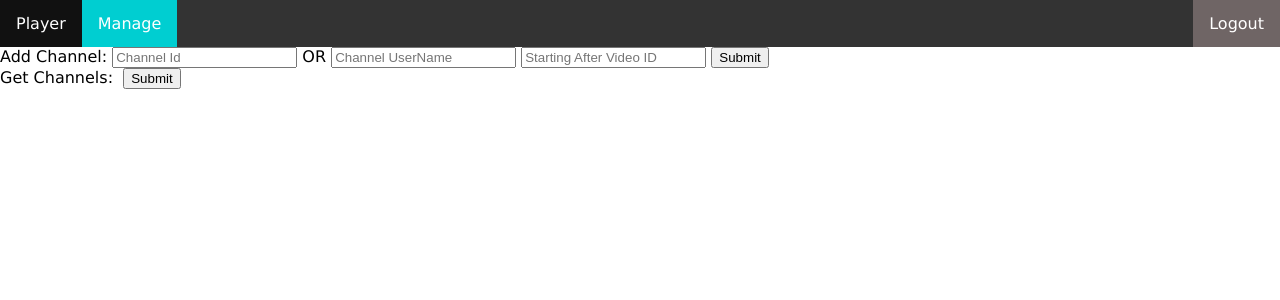
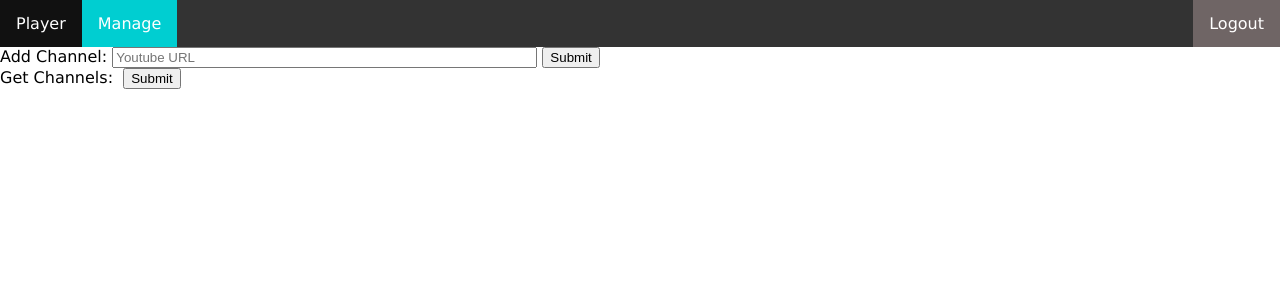
Before and after one commit to eduardoceretta/yqueuer, a Django app: page /manage/ in a window 1280 px wide. Shown: the top 300 px of the page. Run offline with Django 3.2, Linux system fonts and the light colour scheme; the visitor is signed in with stand-in values (Sample User, id 1); parts of the project's set-up code (start-up, migrations or seed data) failed here and were passed over.

Commit message:
Add video from url

```diff
--- a/frontend/templates/frontend/manage.html
+++ b/frontend/templates/frontend/manage.html
@@ -7,9 +7,7 @@
   <div id="add_channel">
     <span>
       Add Channel:
-      <input id="add_channel_channel_id" type="text" name="y_channel_id" placeholder="Channel Id"> OR
-      <input id="add_channel_channel_username" type="text" name="channel_username" placeholder="Channel UserName">
-      <input id="add_channel_last_y_video_id" type="text" name="last_y_video_id" placeholder="Starting After Video ID">
+      <input id="add_channel_youtube_url" type="text" size="50" name="youtube_url" placeholder="Youtube URL">
       <button id="add_channel_submit"> Submit </button>
       <span id="add_channel_result"></span>
     </span>
@@ -44,20 +42,14 @@
       log( "manage ready!" );
       var add_channel = {
         'div' : $("#add_channel"),
-        'y_channel_id' : $("#add_channel_channel_id"),
-        'channel_username' : $("#add_channel_channel_username"),
-        'last_y_video_id' : $("#add_channel_last_y_video_id"),
+        'youtube_url' : $("#add_channel_youtube_url"),
         'submit' : $("#add_channel_submit"),
         'result' : $("#add_channel_result"),
       }
       add_channel.submit.on('click', function(e) {
         log ('add_channel.submit');
-        log(add_channel.y_channel_id.val());
-        log(add_channel.channel_username.val());
-        log(add_channel.last_y_video_id.val());
-        var y_channel_id = add_channel.y_channel_id.val();
-        var channel_username = add_channel.channel_username.val();
-        var last_y_video_id = add_channel.last_y_video_id.val();
+        log(add_channel.youtube_url.val());
+        var youtube_url = add_channel.youtube_url.val();
         add_channel.result.text('processing...');
         add_channel.div.find(":input").attr("disabled", true);
         $.ajax({
@@ -65,14 +57,12 @@
           url: "/api/add_channel/",
           headers: {'X-CSRFToken': '{{ csrf_token }}'},
           data: {
-            'y_channel_id' : y_channel_id,
-            'channel_username' : channel_username,
-            'last_y_video_id': last_y_video_id,
+            'youtube_url' : youtube_url,
           },
           success: function(result){
             add_channel.div.find(":input").attr("disabled", false);
             if(result.success) {
-              add_channel.result.text('success');
+              add_channel.result.text('success! added channel ' + result.data.channel_title + (result.data.last_vid_id ? ' with last video ' + result.data.last_vid_id : ''));
             } else if(result.error) {
               add_channel.result.text('error: ' + result.error);
             }
--- a/frontend/views.py
+++ b/frontend/views.py
@@ -3,6 +3,9 @@ import random
 import json
 import pytz
 import datetime
+import os
+
+from urlparse import urlparse, parse_qs
 
 from django.conf import settings
 from django.http import Http404
@@ -17,7 +20,33 @@ from django.db.models import Q
 from frontend.forms import UserForm
 from frontend.models import Channel, Video, RUserVideo, RUserChannel
 
-from frontend.yqueuer_api import searchChannelByUsername, searchChannelById, getVideosFromPlaylist
+from frontend.yqueuer_api import searchChannelByUsername, searchChannelById, getVideosFromPlaylist, getVideoInfo
+
+def _parseYoutubeUrl(url):
+  data = {}
+  if not (url.startswith('http') or url.startswith('//')) :
+    url = 'https://' + url
+
+  urlp = urlparse(url)
+  if urlp.netloc == 'www.youtube.com' or urlp.netloc == 'youtube.com':
+    data['urlparse'] = urlp
+
+    if urlp.path == '/watch':
+      urlqs = parse_qs(urlp.query)
+      video_id = urlqs['v'][0]
+      video_info = getVideoInfo(settings.SECRETS['YOUTUBE_API_KEY'], video_id)
+      if video_info and video_info['channel_id']:
+        data['y_video_id'] = video_id
+        data['y_channel_id'] = video_info['channel_id']
+    else :
+      split_path = os.path.split(urlp.path)
+      if split_path[0] == '/user':
+        data['channel_username'] = split_path[1]
+      elif split_path[0] == '/channel':
+        data['y_channel_id'] = split_path[1]
+
+  return data
+
 
 def _markWatched(user, video):
   uservideo, created = user.ruservideo_set.get_or_create(video = video)
@@ -220,11 +249,19 @@ def addChannel(request):
   channel = None
 
   user = request.user
+  url               = request.POST.get('youtube_url', None)
   y_channel_id      = request.POST.get('y_channel_id', None)
   channel_username  = request.POST.get('channel_username', None)
   last_vid_y_vid_id = request.POST.get('last_y_video_id', None)
+
+  if url:
+    parsed = _parseYoutubeUrl(url)
+    y_channel_id      = parsed.get('y_channel_id', None)
+    channel_username  = parsed.get('channel_username', None)
+    last_vid_y_vid_id = parsed.get('y_video_id', None)
+
   if not y_channel_id and not channel_username:
-    response_data = {'error' : "need channel username or id"}
+    response_data = {'error' : "Invalid parameters"}
     return HttpResponse(json.dumps(response_data), content_type = "application/json")
 
   channel_qs = None
@@ -259,7 +296,7 @@ def addChannel(request):
     if not created:
       response_data = {'error' : "Channel already added"}
     else:
-      response_data = {'success': True}
+      response_data = {'success': True, 'data' : {'channel_title': channel.title, 'last_vid_id': last_vid_y_vid_id }}
       if last_vid_y_vid_id:
         uc.last_vid_y_vid_id = last_vid_y_vid_id
         uc.save()
```
Also changed, not shown: frontend/yqueuer_api.py (+27 -0 lines).
